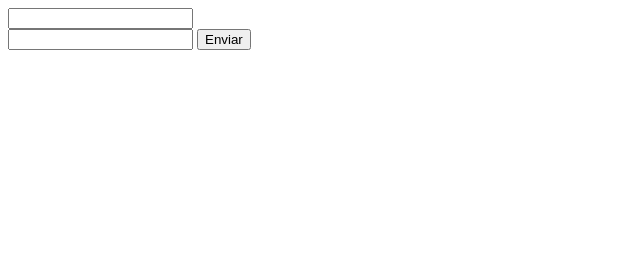
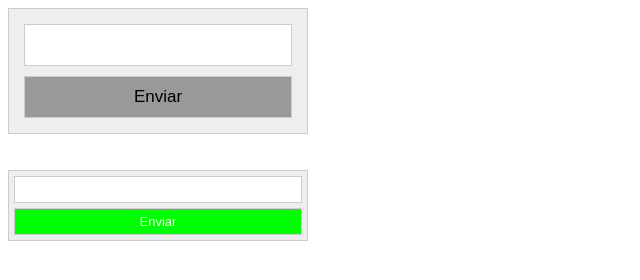
Before and after one commit to EzequielRT/arquitetura-css-bem, a plain HTML site: page arquitetura-css-bem/index.html in a window 1280 px wide. Shown: the whole page, without its empty margins (0-640 px from the left). Drawn offline with Linux system fonts and the light colour scheme.

Commit message:
Usando os conceitos do BEM na pratica

```diff
--- a/arquitetura-css-bem/index.html
+++ b/arquitetura-css-bem/index.html
@@ -9,15 +9,20 @@
 </head>
 <body>
 
-    <!-- Aplicando arquitetura BEM ao HTML -->
-    <form class="form form--theme-natal">
+    <!-- Exemplo 1 -->
+    <form class="form">
         <input type="text" class="form__input">
+
+        <input type="submit" value="Enviar" class="form__submit">
     </form>
 
-    <!-- Aplicando arquitetura BEM ao HTML em cascata -->
-    <form class="form form--big">
+    <br><br>
+
+    <!-- Exemplo 2 -->
+    <form class="form form--small">
         <input type="text" class="form__input">
-        <input type="submit" value="Enviar" class="form__input">
+
+        <input type="submit" value="Enviar" class="form__submit form__submit--green">
     </form>
 
 </body>
--- a/arquitetura-css-bem/style.css
+++ b/arquitetura-css-bem/style.css
@@ -40,3 +40,46 @@ APLICANDO BEM EM CASCATA
 .form--big .form__input {
 }
 */
+* {
+    box-sizing: border-box;
+}
+
+.form {
+    background-color:#EEE;
+    border:1px solid #CCC;
+    width:300px;
+    padding:15px;
+}
+.form__input {
+    border: 1px solid #CCC;
+    background-color:#FFF;
+    padding:10px;
+    font-size:17px;
+    display:block;
+    width:100%;
+    margin-bottom:10px;
+}
+.form__submit {
+    border: 1px solid #CCC;
+    background-color:#999;
+    padding:10px;
+    font-size:17px;
+    display:block;
+    width:100%;
+}
+.form--small {
+    padding:5px;
+}
+.form--small .form__input {
+    padding:5px;
+    font-size:13px;
+    margin-bottom:5px;
+}
+.form--small .form__submit {
+    padding:5px;
+    font-size:13px;
+}
+.form__submit--green {
+    background-color:#0F0;
+    color:#FFF;
+}
```
